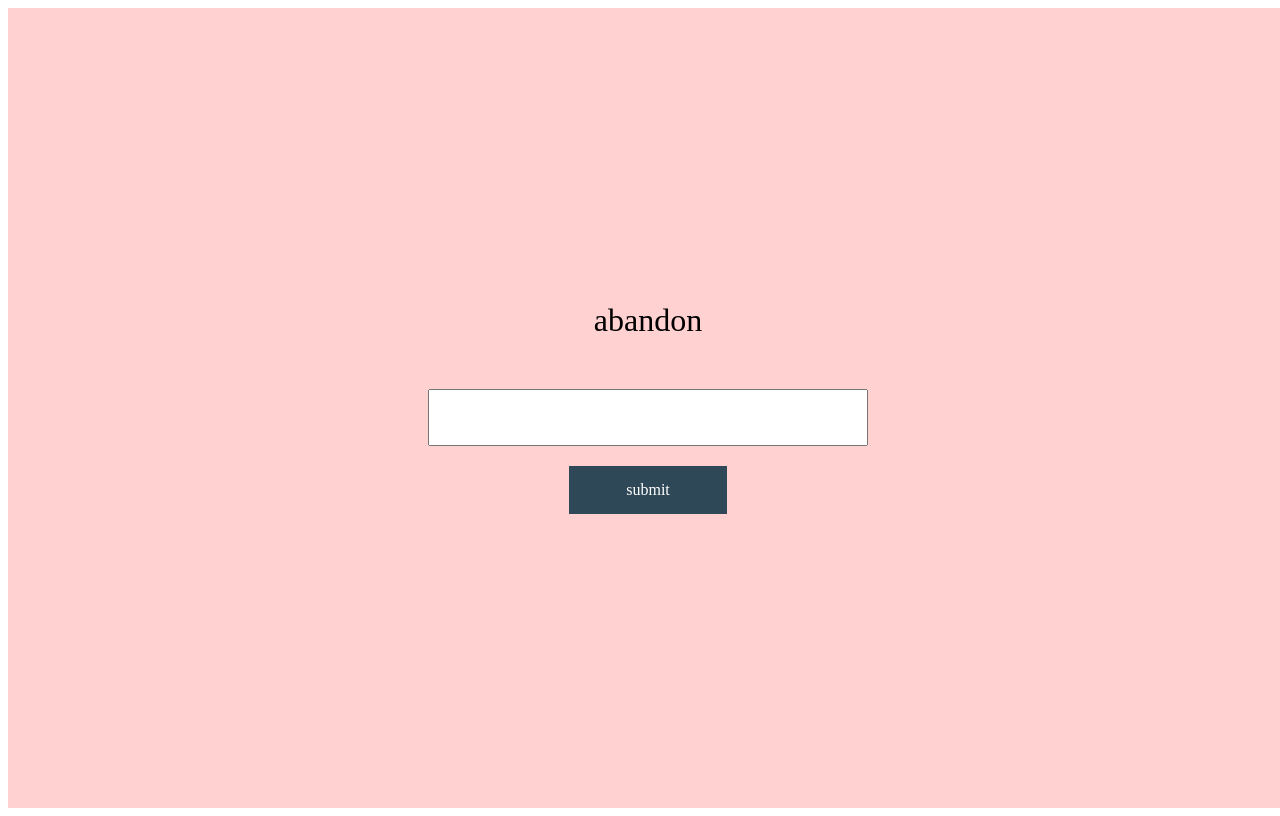
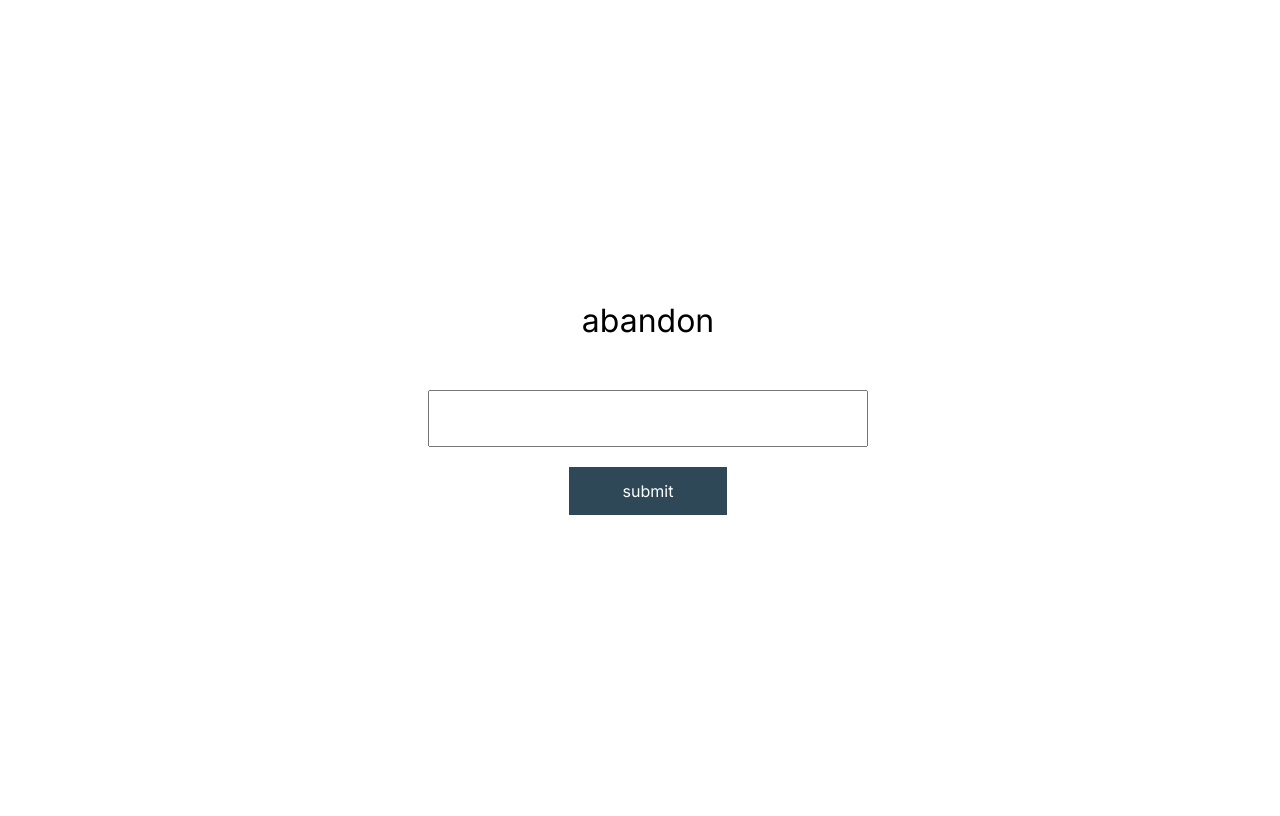
Before and after one commit to a-yamauchi217/language-learning-app, a Next.js app: page / in a window 1280 px wide. Built offline with nearby package versions, Linux system fonts and the light colour scheme.

Commit message:
Add head and fix style

```diff
--- a/pages/index.js
+++ b/pages/index.js
@@ -1,3 +1,4 @@
+import Head from "next/head";
 import React, { useEffect, useState } from "react";
 
 import styled from "styled-components";
@@ -5,10 +6,9 @@ import useSWR from 'swr';
 
 import { Inter } from 'next/font/google'
 
-const inter = Inter({ subsets: ['latin'] })
+const inter = Inter({ subsets: ['latin'],  variable: '--inter-font', })
 const Wrapper = styled.div`
 
-  background-color: #ffd1d1;
   height: 100vh;
   width: 100vw;
   display: flex;
@@ -72,6 +72,16 @@ export default function Home() {
   };
 
   return (
+    <div className={inter.className}>
+     <Head>
+        <title>German words</title>
+        <meta
+          name="description"
+          content="learn 2000 German words"
+        />
+        <meta name="viewport" content="width=device-width, user-scalable=no" />
+        <link rel="icon" href="/favicon.ico" />
+      </Head>
     <Wrapper>
       <Word>{data?.[randomNumber.toString()]?.english}</Word>
       <Input
@@ -81,5 +91,6 @@ export default function Home() {
       />
       <Button onClick={checkWord}>submit</Button>
     </Wrapper>
+    </div>
   );
 }
```
